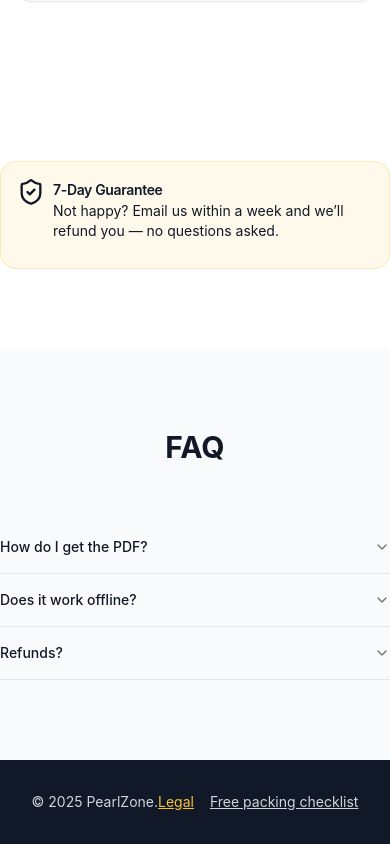
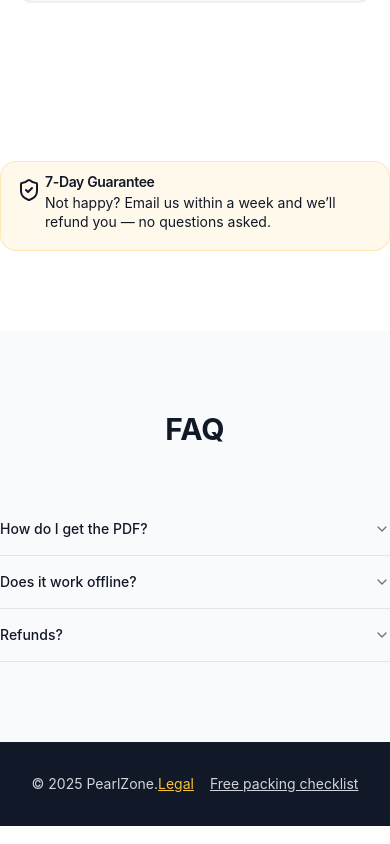
Before and after one commit to Mikkamakka29/pearlzone-guide, a Next.js app: page / in a window 390 px wide. Shown: the part 2061-2905 px from the top of the page. Built offline with nearby package versions, Linux system fonts and the light colour scheme.

Commit message:
style: tighten padding & alignment for guarantee bar

```diff
--- a/src/app/page.tsx
+++ b/src/app/page.tsx
@@ -95,15 +95,19 @@ export default function Home() {
       {/* 7-Day Risk-free Guarantee */}
       <section className="py-20">
       <Alert
-        className="container flex items-center gap-4 p-6
+        className="container flex items-center gap-4
+                  p-4 sm:p-6
                   bg-accent/10 border border-accent/30 rounded-2xl"
       >
-        <ShieldCheck className="w-7 h-7 text-accent shrink-0" />
+        <ShieldCheck className="w-6 h-6 text-accent shrink-0" />
 
         <div className="space-y-1">
-          <AlertTitle className="font-semibold">7-Day Guarantee</AlertTitle>
-          <AlertDescription>
-            Not happy? Email us within a week and we’ll refund you — no questions asked.
+          <AlertTitle className="font-semibold leading-none">
+            7-Day&nbsp;Guarantee
+          </AlertTitle>
+          <AlertDescription className="leading-snug">
+            Not happy? Email us within a week and we’ll refund you —
+            no questions asked.
           </AlertDescription>
         </div>
       </Alert>
```
